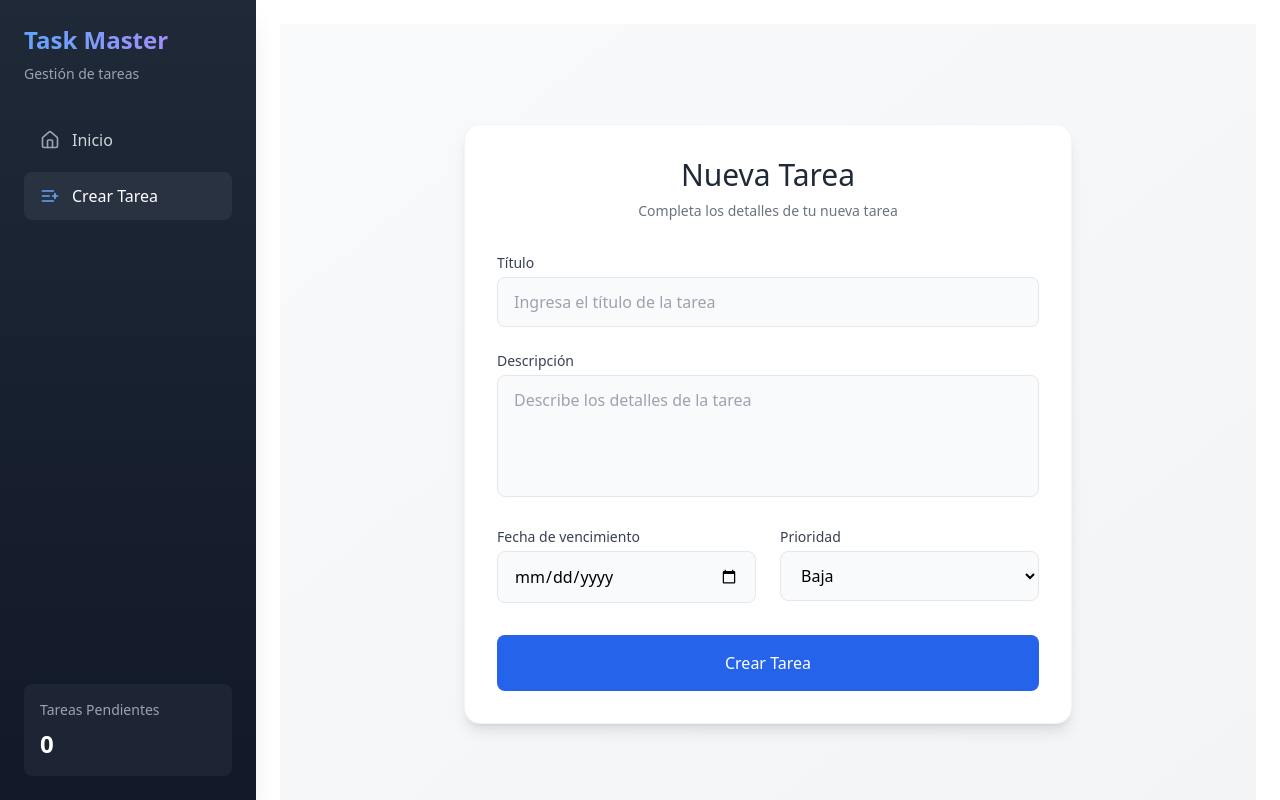
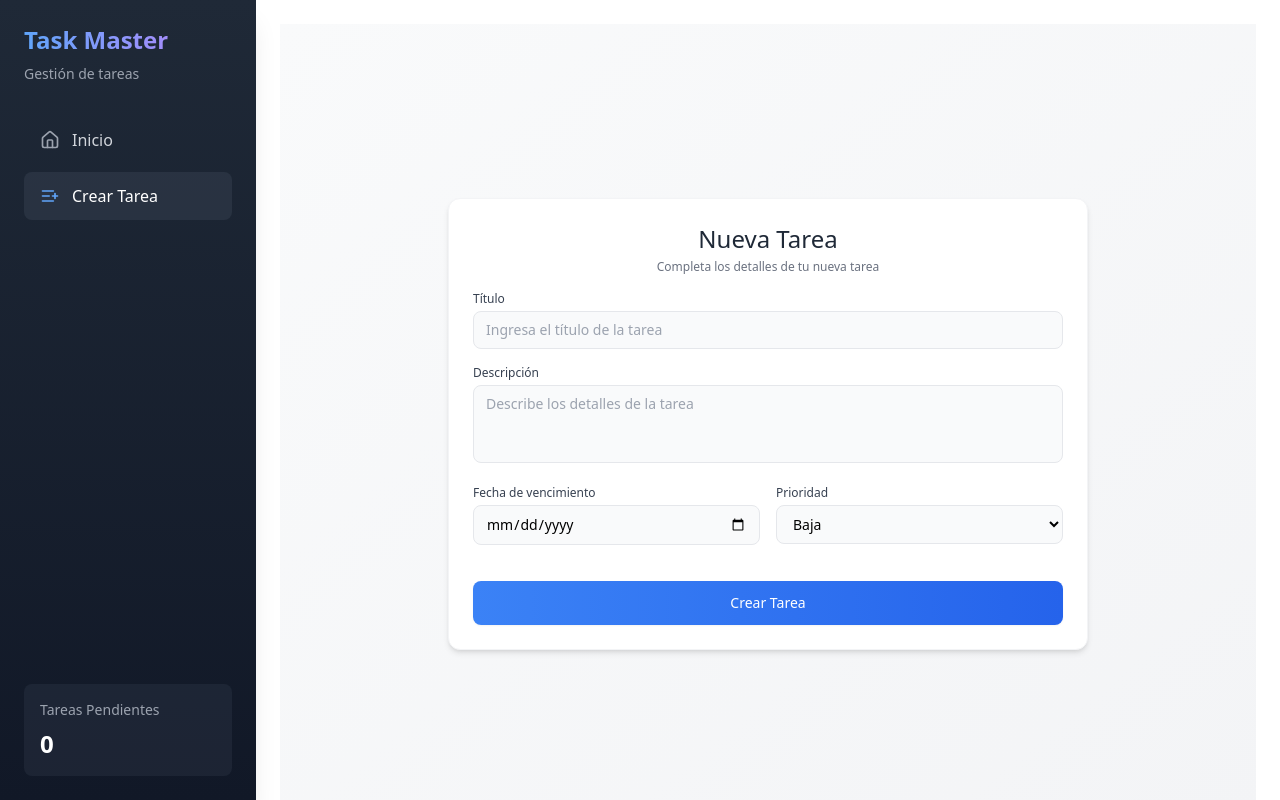
Before and after one commit to Edison02m/task_manager, a React (Create React App) app in the folder client/: page /create-task in a window 1280 px wide. Built offline with nearby package versions, Linux system fonts and the light colour scheme.

Commit message:
cambios diseño

```diff
--- a/client/src/components/CreateTaskForm.js
+++ b/client/src/components/CreateTaskForm.js
@@ -25,22 +25,22 @@ const CreateTaskForm = () => {
   };
 
   return (
-    <div className="flex items-center justify-center min-h-screen bg-gradient-to-br from-gray-50 to-gray-100">
-    <div className="w-full max-w-2xl p-8">
+    <div className="flex items-center justify-center h-screen bg-gradient-to-br from-gray-50 to-gray-100">
+    <div className="w-full max-w-2xl p-4">
       <form
         onSubmit={handleSubmit}
-        className="bg-white rounded-2xl shadow-lg p-8 space-y-8 border border-gray-100"
+        className="bg-white rounded-xl shadow-md p-6 space-y-1 border border-gray-100"
       >
-        <div className="space-y-2 text-center">
-          <h2 className="text-3xl font-light text-gray-800">Nueva Tarea</h2>
-          <p className="text-gray-500 text-sm">Completa los detalles de tu nueva tarea</p>
+        <div className="space-y-1 text-center mb-4">
+          <h2 className="text-2xl  text-gray-800">Nueva Tarea</h2>
+          <p className="text-gray-500 text-xs">Completa los detalles de tu nueva tarea</p>
         </div>
 
-        <div className="space-y-6">
+        <div className="space-y-4">
           <div>
             <label
               htmlFor="title"
-              className="text-sm font-medium text-gray-700 block mb-1"
+              className="text-xs font-medium text-gray-700 block mb-1"
             >
               Título
             </label>
@@ -50,7 +50,7 @@ const CreateTaskForm = () => {
               value={title}
               onChange={(e) => setTitle(e.target.value)}
               required
-              className="w-full px-4 py-3 rounded-lg bg-gray-50 border border-gray-200 focus:border-blue-500 focus:ring-2 focus:ring-blue-200 transition-all duration-200 outline-none"
+              className="w-full px-3 py-2 rounded-lg bg-gray-50 border border-gray-200 focus:border-blue-500 focus:ring-1 focus:ring-blue-200 transition-all duration-200 outline-none text-sm"
               placeholder="Ingresa el título de la tarea"
             />
           </div>
@@ -58,7 +58,7 @@ const CreateTaskForm = () => {
           <div>
             <label
               htmlFor="description"
-              className="text-sm font-medium text-gray-700 block mb-1"
+              className="text-xs font-medium text-gray-700 block mb-1"
             >
               Descripción
             </label>
@@ -67,17 +67,17 @@ const CreateTaskForm = () => {
               value={description}
               onChange={(e) => setDescription(e.target.value)}
               required
-              className="w-full px-4 py-3 rounded-lg bg-gray-50 border border-gray-200 focus:border-blue-500 focus:ring-2 focus:ring-blue-200 transition-all duration-200 outline-none resize-none"
-              rows="4"
+              className="w-full px-3 py-2 rounded-lg bg-gray-50 border border-gray-200 focus:border-blue-500 focus:ring-1 focus:ring-blue-200 transition-all duration-200 outline-none resize-none text-sm"
+              rows="3"
               placeholder="Describe los detalles de la tarea"
             />
           </div>
 
-          <div className="grid grid-cols-1 md:grid-cols-2 gap-6">
+          <div className="grid grid-cols-1 md:grid-cols-2 gap-4">
             <div>
               <label
                 htmlFor="dueDate"
-                className="text-sm font-medium text-gray-700 block mb-1"
+                className="text-xs font-medium text-gray-700 block mb-1"
               >
                 Fecha de vencimiento
               </label>
@@ -87,14 +87,14 @@ const CreateTaskForm = () => {
                 value={dueDate}
                 onChange={(e) => setDueDate(e.target.value)}
                 required
-                className="w-full px-4 py-3 rounded-lg bg-gray-50 border border-gray-200 focus:border-blue-500 focus:ring-2 focus:ring-blue-200 transition-all duration-200 outline-none"
+                className="w-full px-3 py-2 mb-8 rounded-lg bg-gray-50 border border-gray-200 focus:border-blue-500 focus:ring-1 focus:ring-blue-200 transition-all duration-200 outline-none text-sm"
               />
             </div>
 
             <div>
               <label
                 htmlFor="priority"
-                className="text-sm font-medium text-gray-700 block mb-1"
+                className="text-xs font-medium text-gray-700 block mb-1"
               >
                 Prioridad
               </label>
@@ -102,7 +102,7 @@ const CreateTaskForm = () => {
                 id="priority"
                 value={priority}
                 onChange={(e) => setPriority(e.target.value)}
-                className="w-full px-4 py-3 rounded-lg bg-gray-50 border border-gray-200 focus:border-blue-500 focus:ring-2 focus:ring-blue-200 transition-all duration-200 outline-none"
+                className="w-full px-3 py-2 rounded-lg bg-gray-50 border border-gray-200 focus:border-blue-500 focus:ring-1 focus:ring-blue-200 transition-all duration-200 outline-none text-sm"
               >
                 <option value="baja">Baja</option>
                 <option value="media">Media</option>
@@ -114,7 +114,11 @@ const CreateTaskForm = () => {
 
         <button
           type="submit"
-          className="w-full py-4 bg-blue-600 text-white rounded-lg hover:bg-blue-700 transform hover:scale-[1.02] transition-all duration-200 font-medium"
+          className="w-full px-6 py-3 bg-gradient-to-r from-blue-500 to-blue-600 text-white text-sm rounded-lg
+          hover:from-blue-600 hover:to-blue-700 transform hover:translate-y-px
+          transition-all duration-200 font-medium shadow-sm
+          focus:ring-2 focus:ring-blue-200 focus:outline-none
+          active:from-blue-700 active:to-blue-800"
         >
           Crear Tarea
         </button>
```
